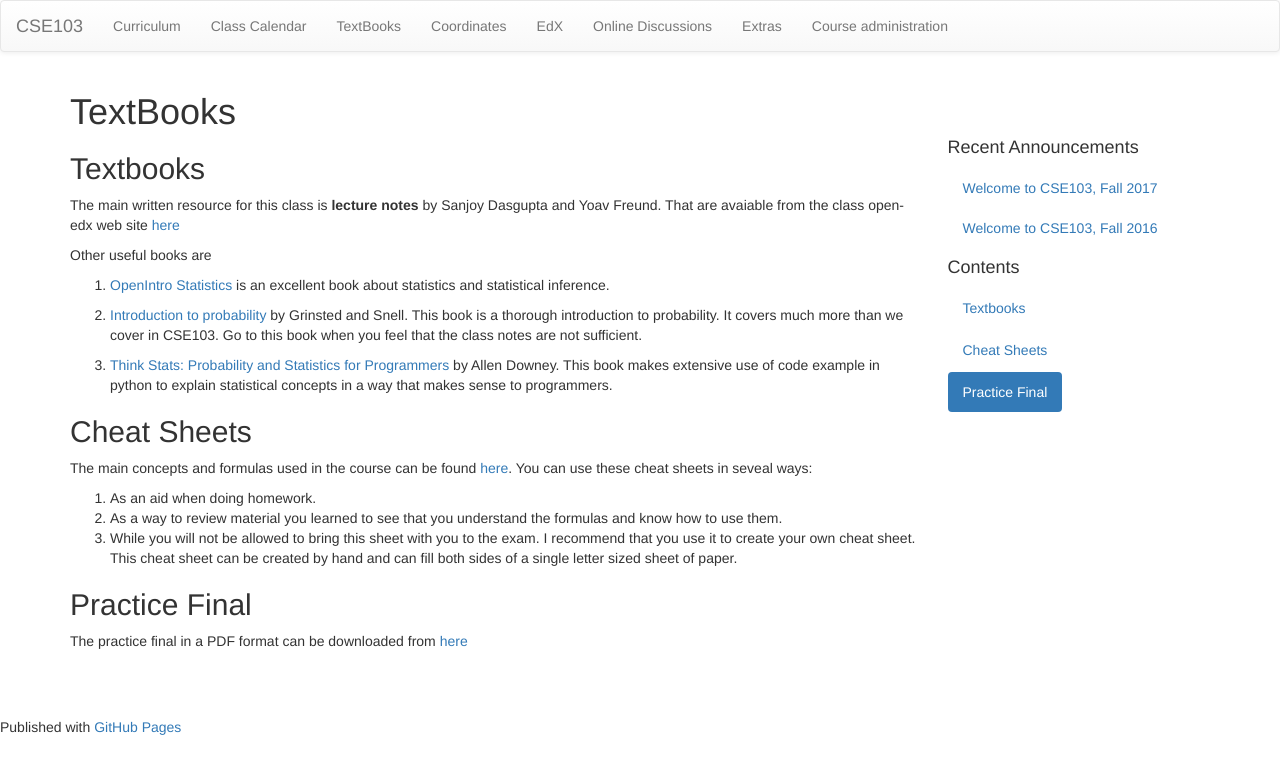
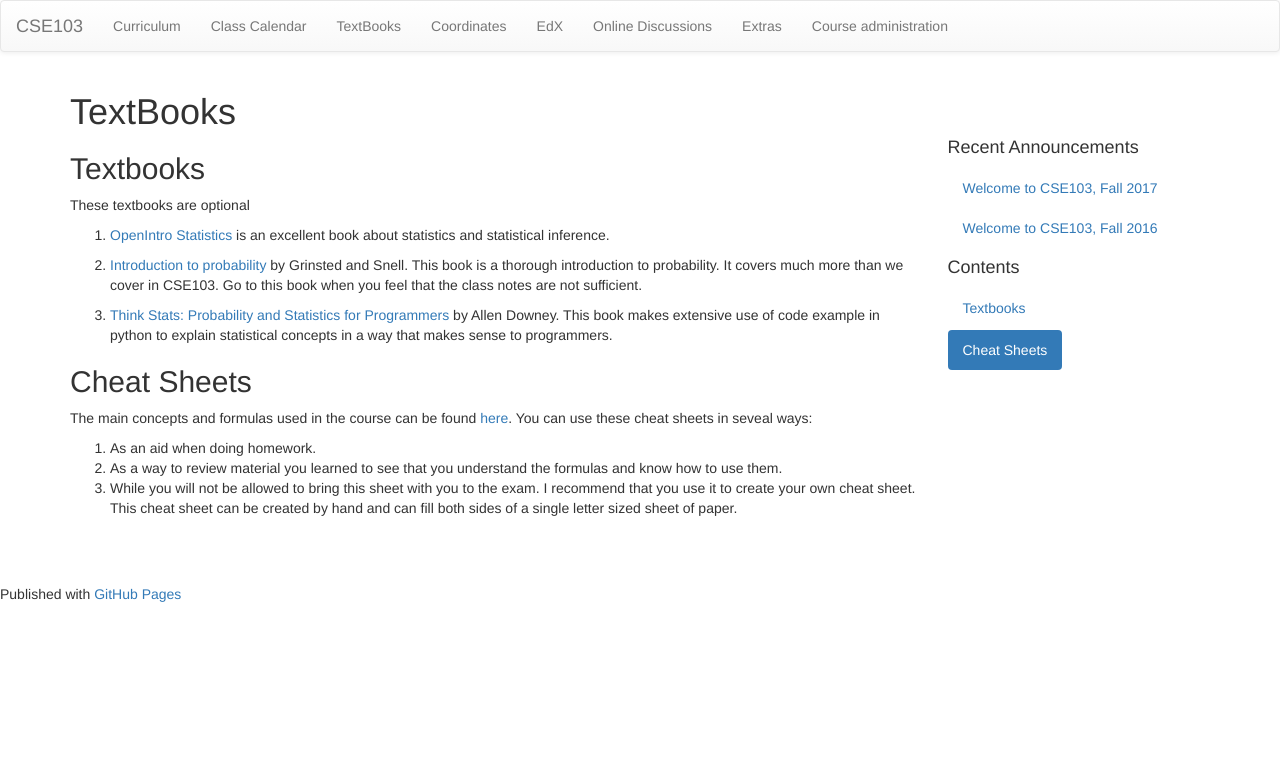
Before and after one commit to cse103/cse103.github.io, a Jekyll site: the page built from pages/2.Textbooks.md, in a window 1280 px wide. Shown: the top 774 px of the page. Built offline with Jekyll 4.4.1, drawn with Linux system fonts in a browser that asks for light colours; nearby versions of some CDN libraries.

Commit message:
removed lecture notes

```diff
--- a/pages/2.Textbooks.md
+++ b/pages/2.Textbooks.md
@@ -4,13 +4,7 @@ title: TextBooks
 permalink: /TextBooks/
 ---
 ## Textbooks ##
-
-The main written resource for this class is
-**lecture notes** by Sanjoy Dasgupta and Yoav Freund. That are
-avaiable from the class open-edx web site
-[here](http://edx.cse.ucsd.edu:18010/textbooks/course-v1:UCSD+CSE103+2016_Fall)
-
-Other useful books are
+These textbooks are optional
 
 1. [OpenIntro Statistics](https://www.openintro.org/stat/index.php) is
 an excellent book about statistics and statistical inference.
@@ -36,6 +30,3 @@ the formulas and know how to use them.
 exam. I recommend that you use it to create your own cheat sheet. This
 cheat sheet can be created by hand and can fill both sides of a single
 letter sized sheet of paper.
-
-## Practice Final ##
-The practice final in a PDF format can be downloaded from [here](/Resources/Fall2015_CombinedPracticeFinal.pdf)
```
